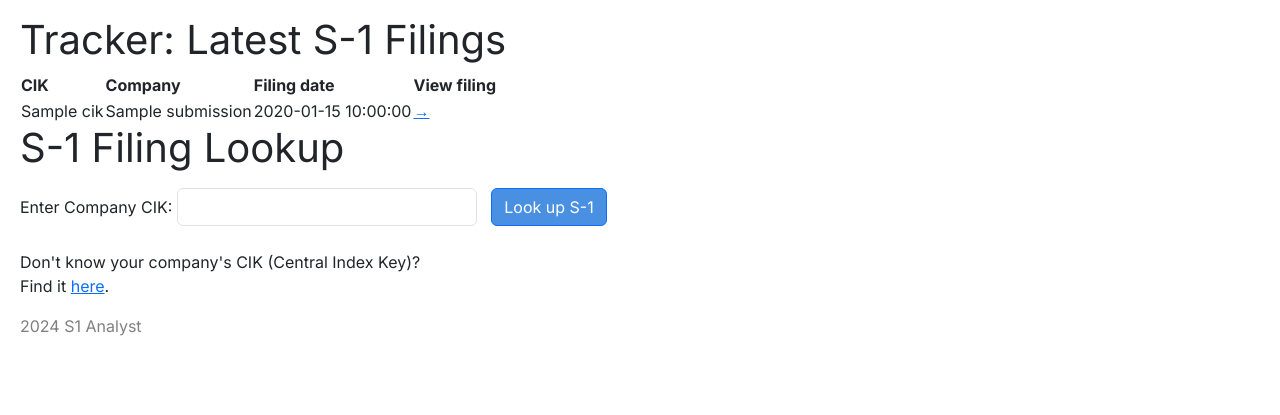
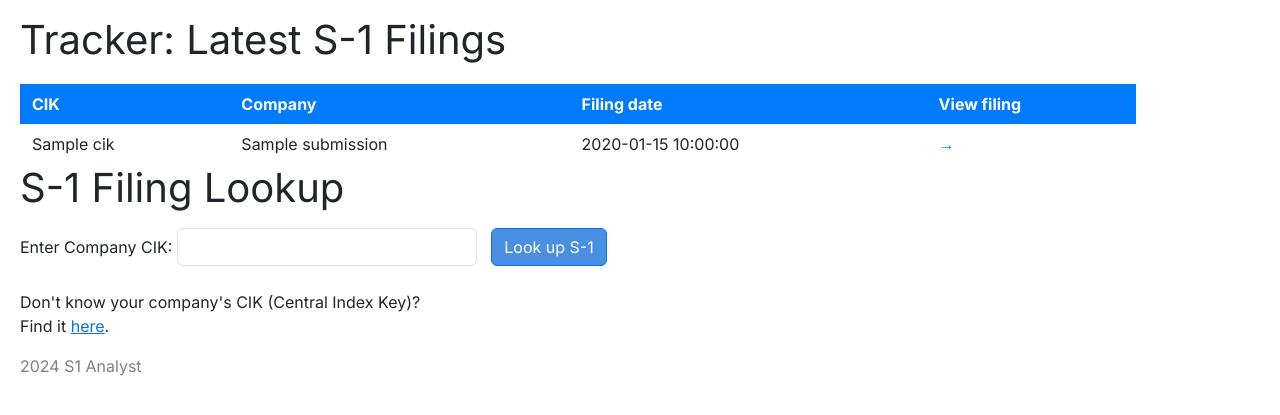
Before and after one commit to Arohrba5/S1-Analyst, a Flask app: page / in a window 1280 px wide. Shown: the part 56-471 px from the top of the page. Run offline with Flask 3, Linux system fonts and the light colour scheme; a database or web service that is not in the repository returns one stand-in record (values such as "Sample title"); some libraries are stand-ins or nearby versions.

Commit message:
Add table styling

```diff
--- a/static/style.css
+++ b/static/style.css
@@ -103,3 +103,39 @@ form {
 h1 {
     font-size: 2rem; /* Adjust the size as needed */
 }
+
+/* Table Styling */
+table {
+    width: 100%;
+    border-collapse: collapse;
+    margin-top: 20px;
+}
+
+th, td {
+    border: 1px solid #007bff; /* Matches the button color */
+    padding: 8px 12px;
+    text-align: left;
+}
+
+th {
+    background-color: #007bff; /* Matches the button color */
+    color: white;
+}
+
+td {
+    white-space: nowrap; /* Prevents text from running into other cells */
+}
+
+td a {
+    color: #007bff; /* Matches the button color */
+    text-decoration: none;
+    font-weight: bold;
+}
+
+td a:hover {
+    text-decoration: underline;
+}
+
+td:nth-child(2) {
+    padding-right: 15px; /* Extra space after the company name */
+}
```
